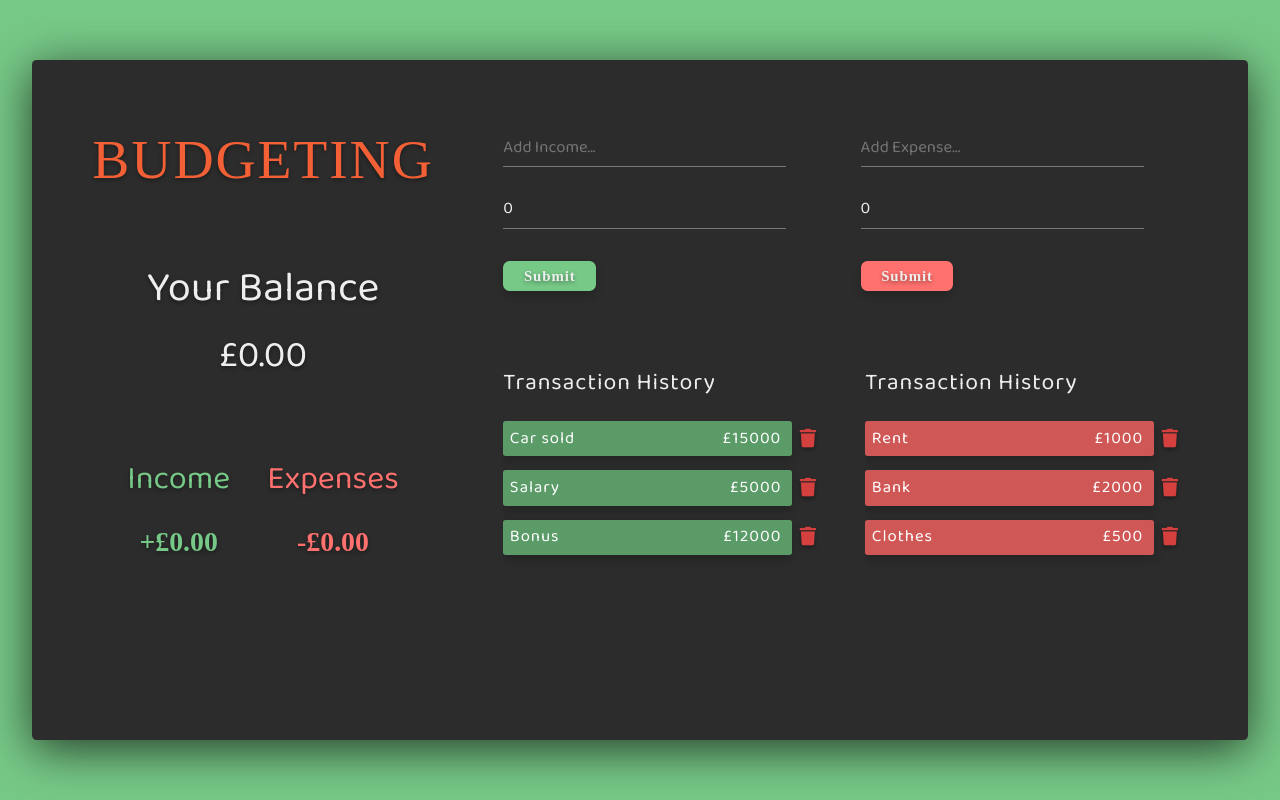
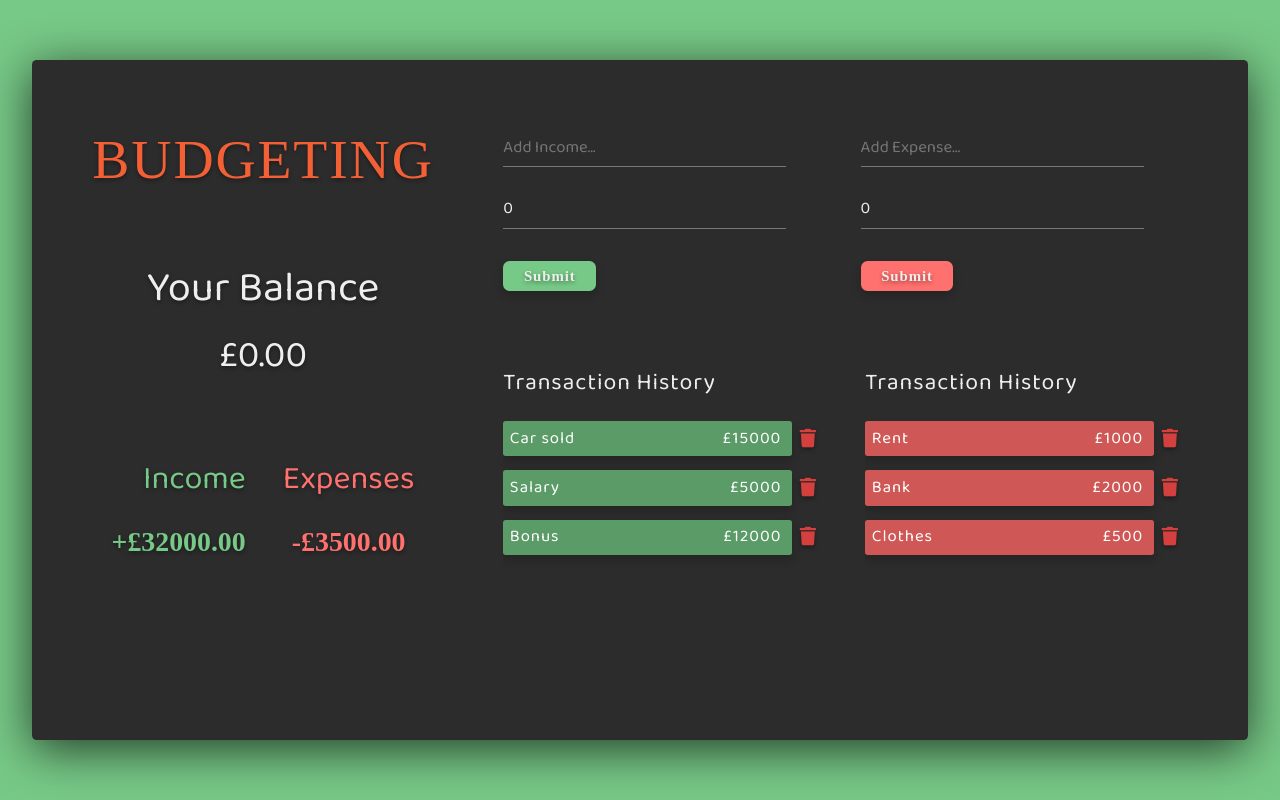
Before and after one commit to zsoobratty/budgeting, a React (Create React App) app: page / in a window 1280 px wide. Built offline with nearby package versions, Linux system fonts and the light colour scheme; the HTML template or start-up script is replaced by a standard one; a web font is replaced by a local one.

Commit message:
Add calculation in Balance for Income and Expenses

```diff
--- a/src/components/Balance.js
+++ b/src/components/Balance.js
@@ -1,6 +1,20 @@
-import React from 'react'
+import React, {useContext} from 'react'
+import {GlobalContext} from '../context/GlobalState'
+import IncomeTransaction from './IncomeTransaction'
 
 const Balance = () => {
+    const {incomeTransactions, expenseTransactions} = useContext(GlobalContext)
+
+    const incomeAmounts = incomeTransactions.map(
+        incomeTransaction => incomeTransaction.incomeAmount
+    )
+    const expenseAmounts = expenseTransactions.map(
+        expenseTransaction => expenseTransaction.expenseAmount
+    )
+
+    const totalIncome = incomeAmounts.reduce((acc, item) => (acc += item), 0).toFixed(2)
+    const totalExpense = expenseAmounts.reduce((acc, item) => (acc += item), 0).toFixed(2)
+
     return (
         <div className='balance'>
             <h2>Your Balance</h2>
@@ -8,11 +22,11 @@ const Balance = () => {
             <div className="income-expense">
                 <div className="plus">
                     <h3>Income</h3>
-                    <p>+£0.00</p>
+                    <p>+£{totalIncome}</p>
                 </div>
                 <div className="minus">
                     <h3>Expenses</h3>
-                    <p>-£0.00</p>
+                    <p>-£{totalExpense}</p>
             </div>
             </div>
         </div>
```
